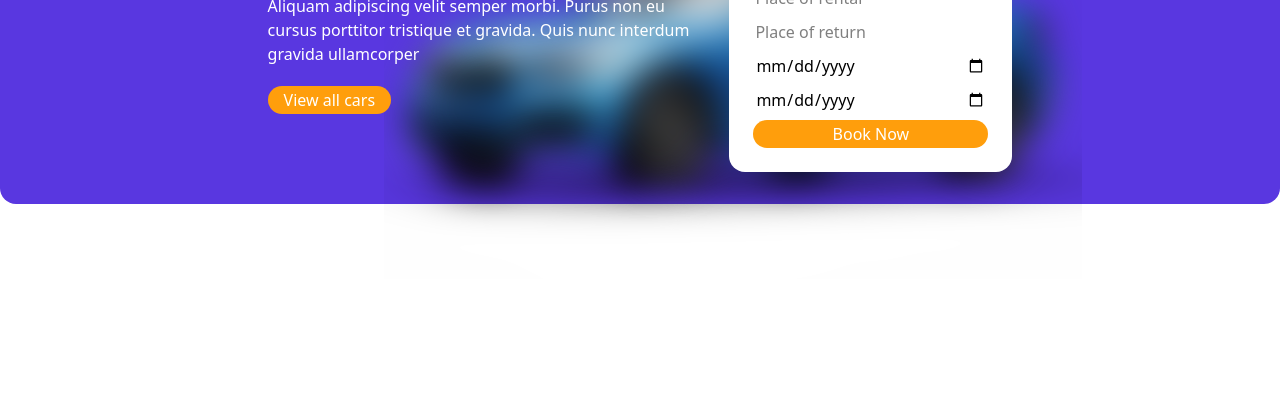
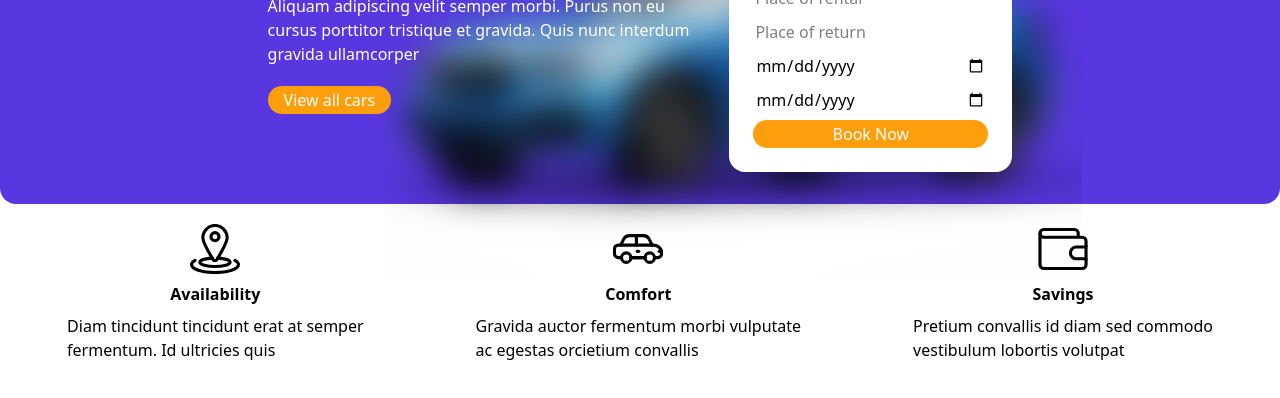
Before and after one commit to qutaybmafarjeh/Car-Rent, a website: page index.html in a window 1280 px wide. Shown: the part 202-600 px from the top of the page. Drawn offline with Linux system fonts and the light colour scheme.

Commit message:
create Availability section

```diff
--- a/index.html
+++ b/index.html
@@ -76,6 +76,27 @@
             </div>
             </div>
 
+        <div class="Availabilities py-5">
+            <div class="n-full mx-auto container">
+            <div class="Availability flex flex-wrap justify-center gap-28 items-center">
+                <div class="content">
+                    <img class="mx-auto h-12.5" src="./assets/image/location.svg"/>
+                    <h3 class="font-bold text-center pt-2">Availability</h3>
+                    <p class="pt-2">Diam tincidunt tincidunt erat at semper <br> fermentum. Id ultricies quis</p>
+                </div>
+                <div class="content">
+                    <img class="mx-auto h-12.5" src="./assets/image/comfort.svg"/>
+                    <h3 class="font-bold text-center pt-2">Comfort</h3>
+                    <p class="pt-2">Gravida auctor fermentum morbi vulputate <br> ac egestas orcietium convallis</p>
+                </div><div class="content">
+                    <img class="mx-auto h-12.5" src="./assets/image/wallet.svg"/>
+                    <h3 class="font-bold text-center pt-2">Savings</h3>
+                    <p class="pt-2">Pretium convallis id diam sed commodo <br> vestibulum lobortis volutpat</p>
+                </div>
+            </div>
+            </div>
+        </div>
+
     </main>
 </body>
 
```
Also changed, not shown: assets/css/output.css, assets/image/comfort.svg (added), assets/image/location.svg (added), assets/image/wallet.svg (added).
